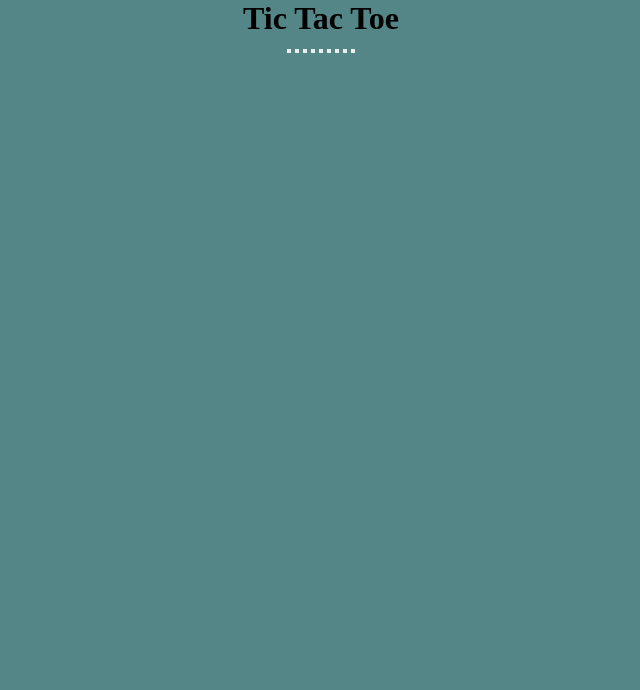
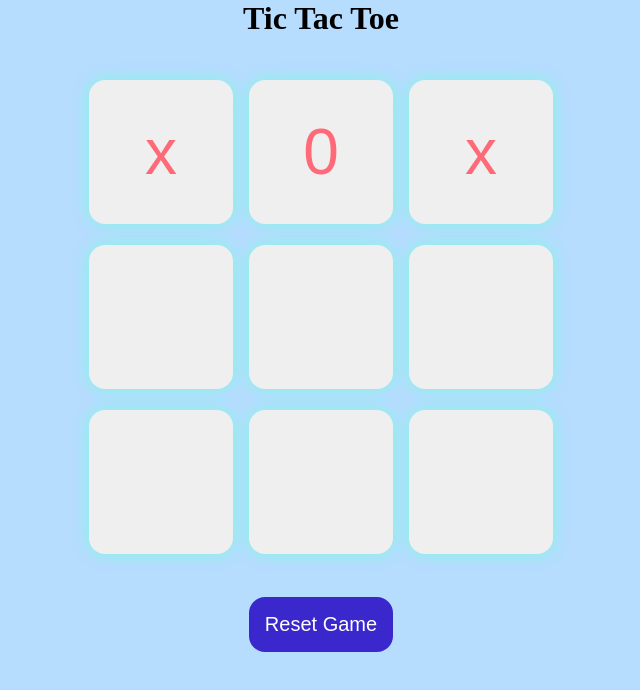
Before and after one commit to pragya491/Tic-Tac-Toe-Game, a plain HTML site: page index.html in a window 1280 px wide. Shown: the whole page, without its empty margins (319-959 px from the left). Drawn offline with Linux system fonts and the light colour scheme.

Commit message:
update all changes

```diff
--- a/index.html
+++ b/index.html
@@ -13,9 +13,9 @@
     <h1>Tic Tac Toe</h1>
     <div class="container">
       <div class = "game">
-        <button class = "box"></button>
-        <button class = "box"></button>
-        <button class = "box"></button>
+        <button class = "box">x</button>
+        <button class = "box">0</button>
+        <button class = "box">x</button>
         <button class = "box"></button>
         <button class = "box"></button>
         <button class = "box"></button>
@@ -26,6 +26,7 @@
        </div>
 
     </div>
+    <button id="reset" >Reset Game</button>
 </main>
 </body>
 </html>
--- a/style.css
+++ b/style.css
@@ -3,7 +3,43 @@
     padding: 0;
 }
 body{
-    background-color: #548687;
+    background-color: #b6dcfe;
+
     text-align: center;
 
 }
+.container{
+    height: 70vh;
+    display: flex;
+
+    justify-content: center;
+    align-items: center;
+
+
+}
+.game{
+    height: 60vmin;
+    width: 60vmin;
+    display: flex;
+    flex-wrap: wrap;
+    justify-content: center;
+    align-items: center;
+    gap: 2vmin;
+}
+.box{
+    height: 18vmin;
+    width: 18vmin;
+    border-radius: 1rem;
+    border: none;
+    box-shadow: 0 0 1rem #81f7e5;
+    font-size: 8vmin;
+    color: #ff6978;
+}
+#reset{
+    padding: 1rem;
+    font-size: 1.25rem;
+    background-color: #3b28cc;
+    color: #ffffff;
+    border-radius: 1rem;
+    border: none;
+}
```
